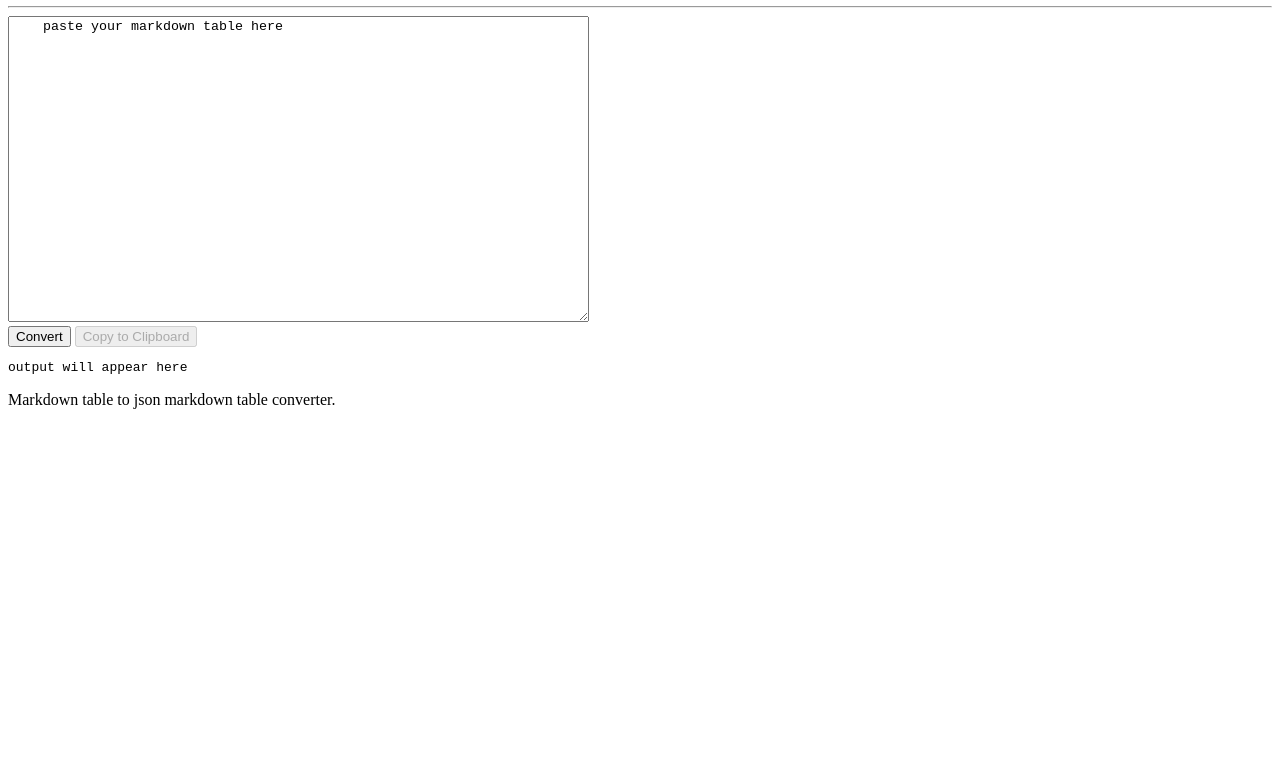
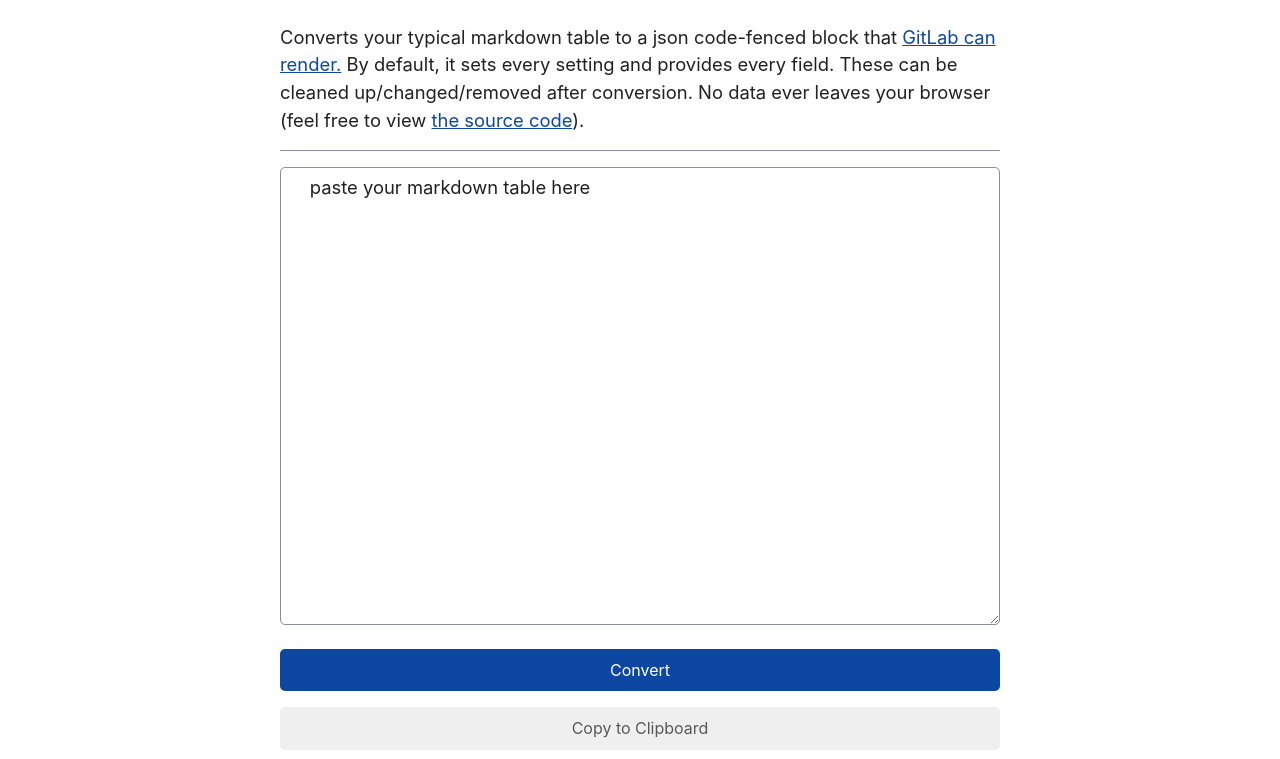
Before and after one commit to aae42/markdown-table-to-json, a plain HTML site: page public/index.html in a window 1280 px wide. Shown: the part 118-877 px from the top of the page. Before the commit the page ends 800 px from the top, so only its background shows below. Drawn offline with Linux system fonts and the light colour scheme; the site is published under a folder, as on GitHub Pages, so addresses that start at the root find nothing.

Commit message:
Reference css directly instead of root

```diff
--- a/public/index.html
+++ b/public/index.html
@@ -4,7 +4,7 @@
     <meta charset="UTF-8">
     <meta name="viewport" content="width=device-width, initial-scale=1.0">
     <title>md table to json md table</title>
-    <link rel="stylesheet" href="/css/simple.min.css">
+    <link rel="stylesheet" href="css/simple.min.css">
 </head>
 <body>
   <header>
```
